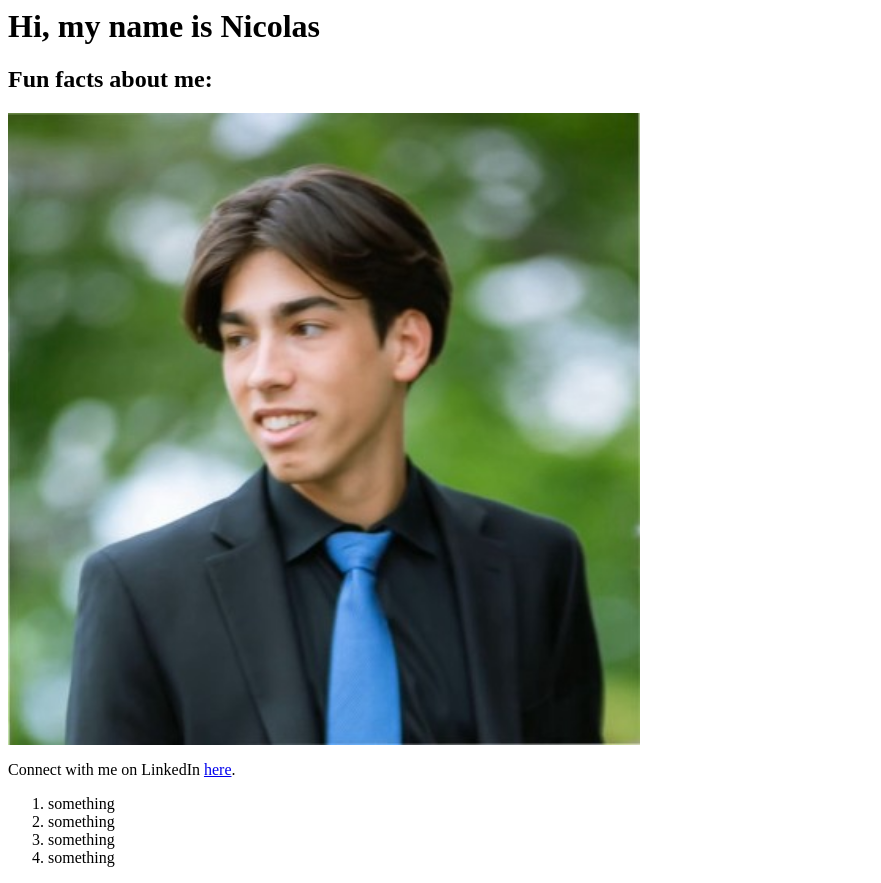
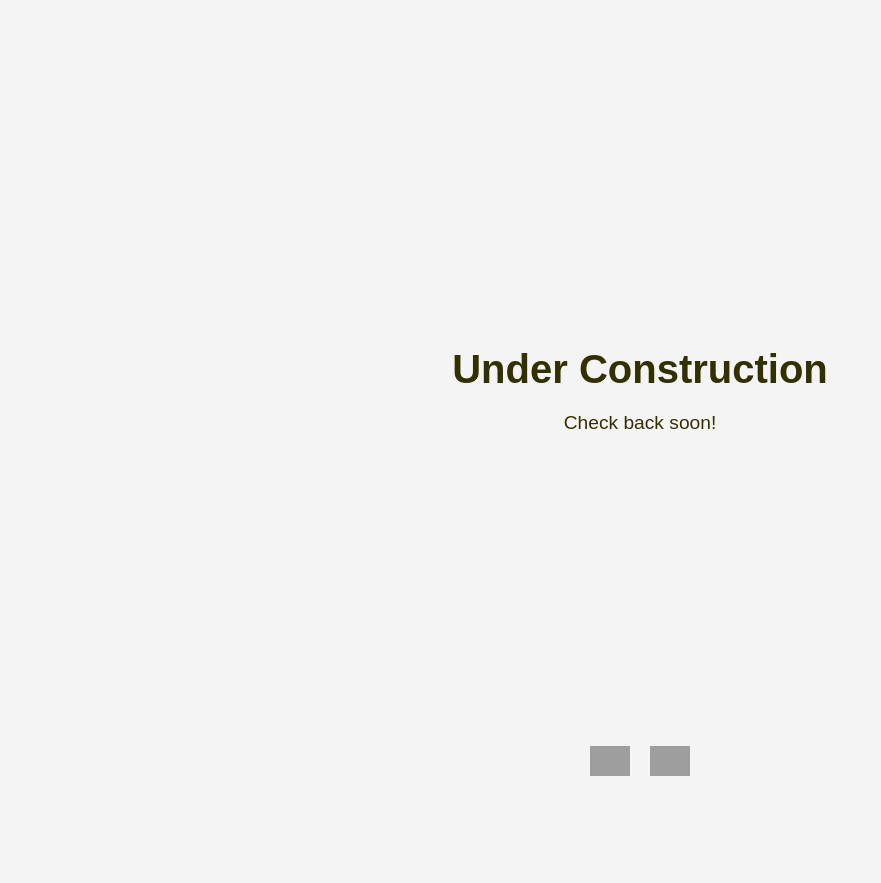
Before and after one commit to n-crespo/personal-site, a plain HTML site: page index.html in a window 1280 px wide. Shown: the whole page, without its empty margins (0-881 px from the left). After the commit the page ends 800 px from the top, so only its background shows below. Drawn offline with Linux system fonts and the light colour scheme; grey boxes are pictures that could not be loaded.

Commit message:
Upload under construction message and links to socials

```diff
--- a/index.html
+++ b/index.html
@@ -1,19 +1,36 @@
-<div>
-  <h1>Hi, my name is Nicolas</h1>
-  <h2>Fun facts about me:</h2>
-  <img src="me.jpg" width="50%" />
-  <p>
-    Connect with me on LinkedIn
-    <a href="https://www.linkedin.com/in/nicolasecrespo" target="_blank">
-      here</a
-    >.
-  </p>
-  <div>
-    <ol>
-      <li>something</li>
-      <li>something</li>
-      <li>something</li>
-      <li>something</li>
-    </ol>
-  </div>
-</div>
+<!doctype html>
+<html lang="en">
+  <head>
+    <meta charset="UTF-8" />
+    <meta name="viewport" content="width=device-width, initial-scale=1.0" />
+    <link rel="stylesheet" href="styles.css" />
+    <title>Under Construction</title>
+  </head>
+  <body>
+    <div class="container">
+      <div id="msg">
+        <h1>Under Construction</h1>
+        <p>Check back soon!</p>
+      </div>
+    </div>
+    <div class="socials">
+      <a href="https://www.linkedin.com/in/nicolasecrespo" target="_blank">
+        <img
+          class="linked-logo"
+          src="https://upload.wikimedia.org/wikipedia/commons/8/81/LinkedIn_icon.svg"
+          alt="LinkedIn Logo"
+          draggable="false"
+        />
+      </a>
+
+      <a href="https://www.github.com/n-crespo" target="_blank">
+        <img
+          class="linked-logo"
+          src="https://upload.wikimedia.org/wikipedia/commons/9/91/Octicons-mark-github.svg"
+          alt="LinkedIn Logo"
+          draggable="false"
+        />
+      </a>
+    </div>
+  </body>
+</html>
--- /dev/null
+++ b/styles.css
@@ -0,0 +1,57 @@
+body {
+  font-family: Arial, sans-serif;
+  background-color: #f4f4f4;
+  margin: 0;
+  padding: 0;
+  display: flex;
+  flex-direction: column;
+  align-items: center;
+  justify-content: center;
+  height: 100vh;
+}
+
+.container {
+  display: flex;
+  flex-direction: column;
+  justify-content: center;
+  align-items: center;
+  text-align: center;
+  flex-grow: 1;
+}
+
+.socials {
+  position: absolute;
+  bottom: 20px;
+  width: 100%;
+  display: flex;
+  justify-content: center;
+  gap: 20px;
+}
+
+.linked-logo {
+  height: 30px;
+}
+
+#msg {
+  text-align: center;
+  color: #333000;
+}
+
+h1 {
+  font-size: 2.5em;
+  margin: 0;
+}
+
+p {
+  font-size: 1.2em;
+}
+
+a {
+  text-decoration: none;
+  color: #0077b5; /* LinkedIn blue */
+  font-weight: bold;
+}
+
+.linked a:hover {
+  text-decoration: underline;
+}
```
